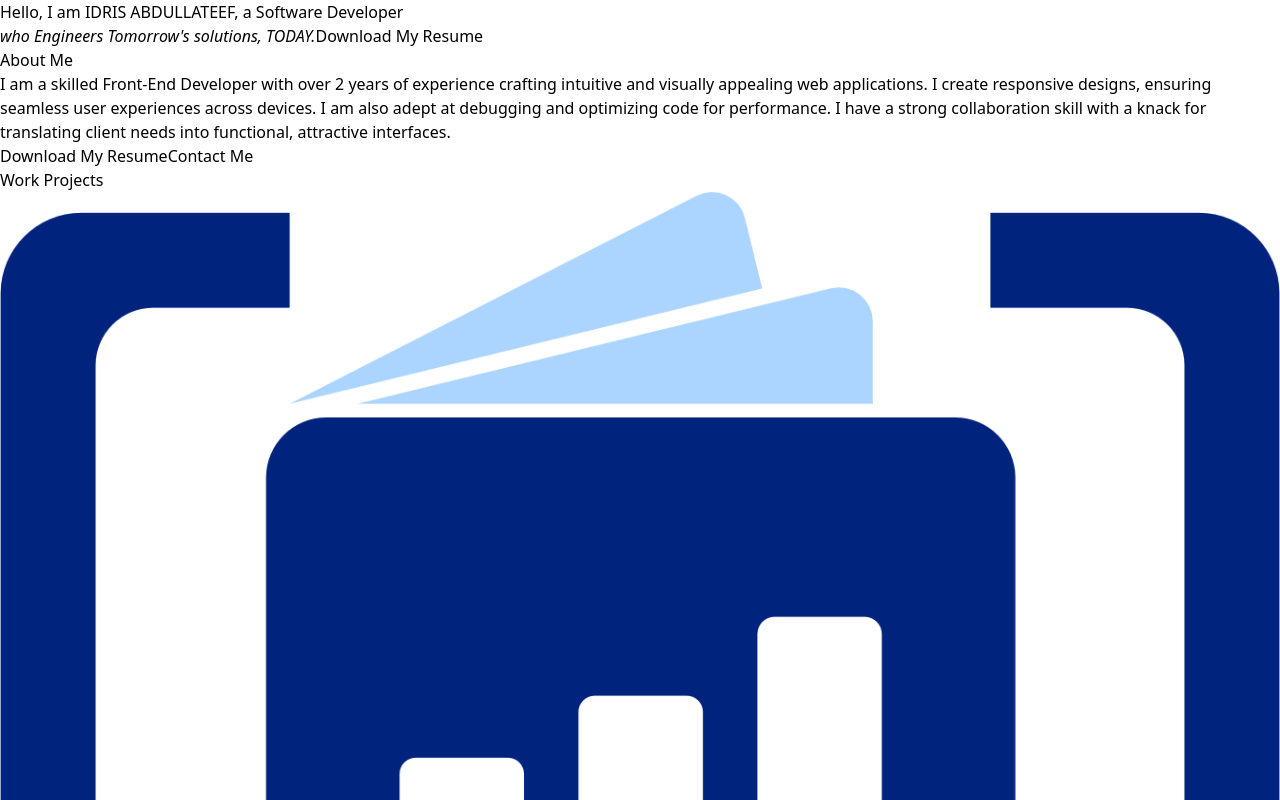
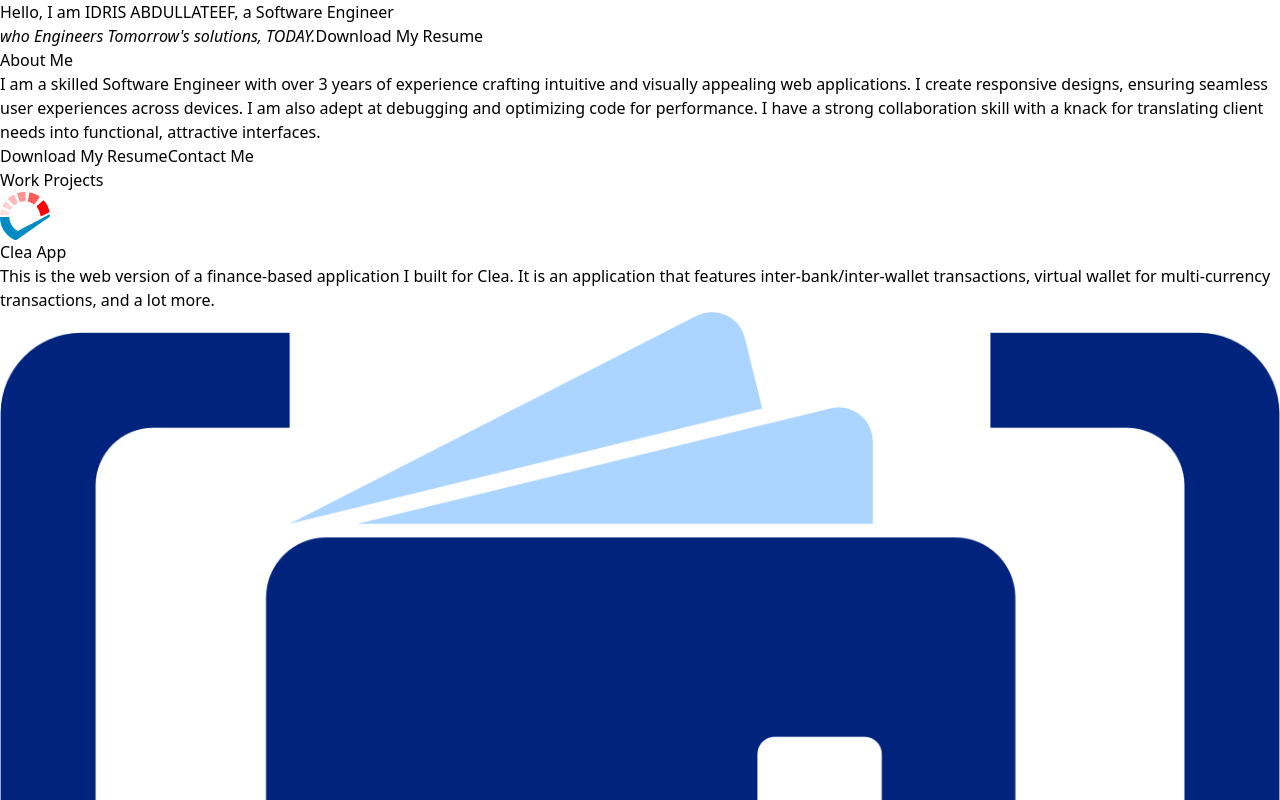
Before and after one commit to Twisted07/myPort, a React (Vite) app: page / in a window 1280 px wide. Shown: the top 800 px of the page. Built offline with nearby package versions, Linux system fonts and the light colour scheme.

Commit message:
update: work experience

```diff
--- a/src/App.jsx
+++ b/src/App.jsx
@@ -8,6 +8,7 @@ import { BiLogoGmail } from "react-icons/bi";
 import logo from "./assets/T1.png"
 import photo from "./assets/photo.jpg"
 import tawLogo from "./assets/tawLogo.png"
+import cleaLogo from "./assets/clea_logo.svg"
 
 function App() {
   function smoothScroll(target, duration) {
@@ -65,6 +66,12 @@ function App() {
 
   const workProjects = [
     {
+      title: "Clea App",
+      icon: <img src={cleaLogo} alt="clea logo" width={50} />,
+      summary: "This is the web version of a finance-based application I built for Clea. It is an application that features inter-bank/inter-wallet transactions, virtual wallet for multi-currency transactions, and a lot more.",
+      link: "https://app.tryclea.com",
+    },
+    {
       title: "The Abundant Wallet",
       icon: <img src={tawLogo} alt="The Abundant Wallet Logo" className="size-8 lg:size-[3rem]" />,
       summary: "The Abundant Wallet is a financial coaching and enlightment platform that provides financial education, coaching, and resources to help individuals and businesses achieve financial freedom.",
@@ -94,22 +101,22 @@ function App() {
   return (
     <>
       <section className="flex flex-col items-center justify-center py-56 text-center bg-gray-700 border-b-2 border-red-300 md:border-b-4">
-        <h1 className="text-xs text-stone-200 md:text-md lg:text-lg">Hello, I am IDRIS ABDULLATEEF, a <span className="block text-2xl font-semibold text-red-300 md:text-4xl lg:text-6xl lg:font-bold">Software Developer</span></h1>
+        <h1 className="text-xs text-stone-200 md:text-md lg:text-lg">Hello, I am IDRIS ABDULLATEEF, a <span className="block text-2xl font-semibold text-red-300 md:text-4xl lg:text-6xl lg:font-bold">Software Engineer</span></h1>
         <i className="mt-3 mb-8 lg:mt-5 lg:mb-10 text-stone-300 w-[50dvw] lg:w-[40dvw] md:text-md lg:text-lg text-xs">who Engineers Tomorrow's solutions, <span className="font-semibold text-red-300">TODAY.</span></i>
 
-        <a href={resume} download={"Abdullateef_Idris_Resume"} className="px-5 py-2 text-xs text-red-300 border border-red-300 rounded-full lg:text-lg pop">Download My Resume</a>
+        <a href={resume} download={"Abdullateef_Idris_Resume"} className="px-5 py-2 text-xs text-red-300 border border-red-300 rounded-full lg:text-lg pop animate-pulse">Download My Resume</a>
       </section>
 
       <section className="flex flex-col items-center justify-center px-8 py-16 gap-14 md:px-16 lg:gap-56 lg:px-24 lg:py-24 lg:grid lg:grid-cols-3 lg:grid-flow-row bg-stone-200">
         <div alt="image" className="col-span-1 w-48 h-48 border-4 lg:w-[20rem] lg:h-[20rem] rounded-full border-red-300 lg:border-8" style={{backgroundImage: `url(${photo})`, backgroundPosition: "center", backgroundSize: "cover"}}></div>
         <div className="col-span-2 text-center lg:text-left">
           <h1 className="mb-5 text-2xl font-bold text-red-400 lg:text-3xl lg:mb-10">About Me</h1>
-          <p className="mb-10 text-sm">
-            I am a skilled Front-End Developer with over 2 years of experience crafting intuitive and visually appealing web applications. I create responsive designs, ensuring seamless user experiences across devices. I am also adept at debugging and optimizing code for performance. I have a strong collaboration skill with a knack for translating client needs into functional, attractive interfaces.
+          <p className="mb-10 text-xl tracking-wide">
+            I am a skilled Software Engineer with over 3 years of experience crafting intuitive and visually appealing web applications. I create responsive designs, ensuring seamless user experiences across devices. I am also adept at debugging and optimizing code for performance. I have a strong collaboration skill with a knack for translating client needs into functional, attractive interfaces.
           </p>
           <div>
-          <a href={resume} download={"Abdullateef_Idris_Resume"} className="px-5 py-2 text-sm font-semibold bg-red-400 border-2 border-red-400 rounded-full lg:mr-3 text-stone-100">Download My Resume</a>
-          <button onClick={handleScroll} className="hidden px-5 py-2 text-sm font-semibold text-red-500 border-2 border-red-400 rounded-full lg:inline-block pop">Contact Me</button>
+          <a href={resume} download={"Abdullateef_Idris_Resume"} className="px-5 py-2 text-lg font-semibold bg-red-400 border-2 border-red-400 rounded-full lg:mr-3 text-stone-100">Download My Resume</a>
+          <button onClick={handleScroll} className="hidden px-5 py-2 text-lg font-semibold text-red-500 border-2 border-red-400 rounded-full lg:inline-block pop animate-breath">Contact Me</button>
           </div>
         </div>
       </section>
--- a/src/index.css
+++ b/src/index.css
@@ -3,6 +3,27 @@
 @tailwind utilities;
 
 .pop:hover {
-    transform: translateY(-5px);
-    transition: all .3s;
+    transform: translateY(-3px);
+    transition: all .3s ease-in-out;
+     backface-visibility: hidden;
 }
+
+@keyframes animate-breath {
+    0% {
+        transform: scale(1);
+    }
+    50% {
+        transform: scale(1.1);
+    }
+    100% {
+        transform: scale(1);
+    }
+
+}
+
+.animate-breath {
+    animation-name: animate-breath;
+    animation-duration: 2s; /* Duration of one animation cycle */
+    animation-iteration-count: infinite; /* Make it repeat forever */
+    animation-timing-function: linear; /* Smooth, consistent speed */
+  }
```
Also changed, not shown: src/assets/clea_logo.svg (added).
